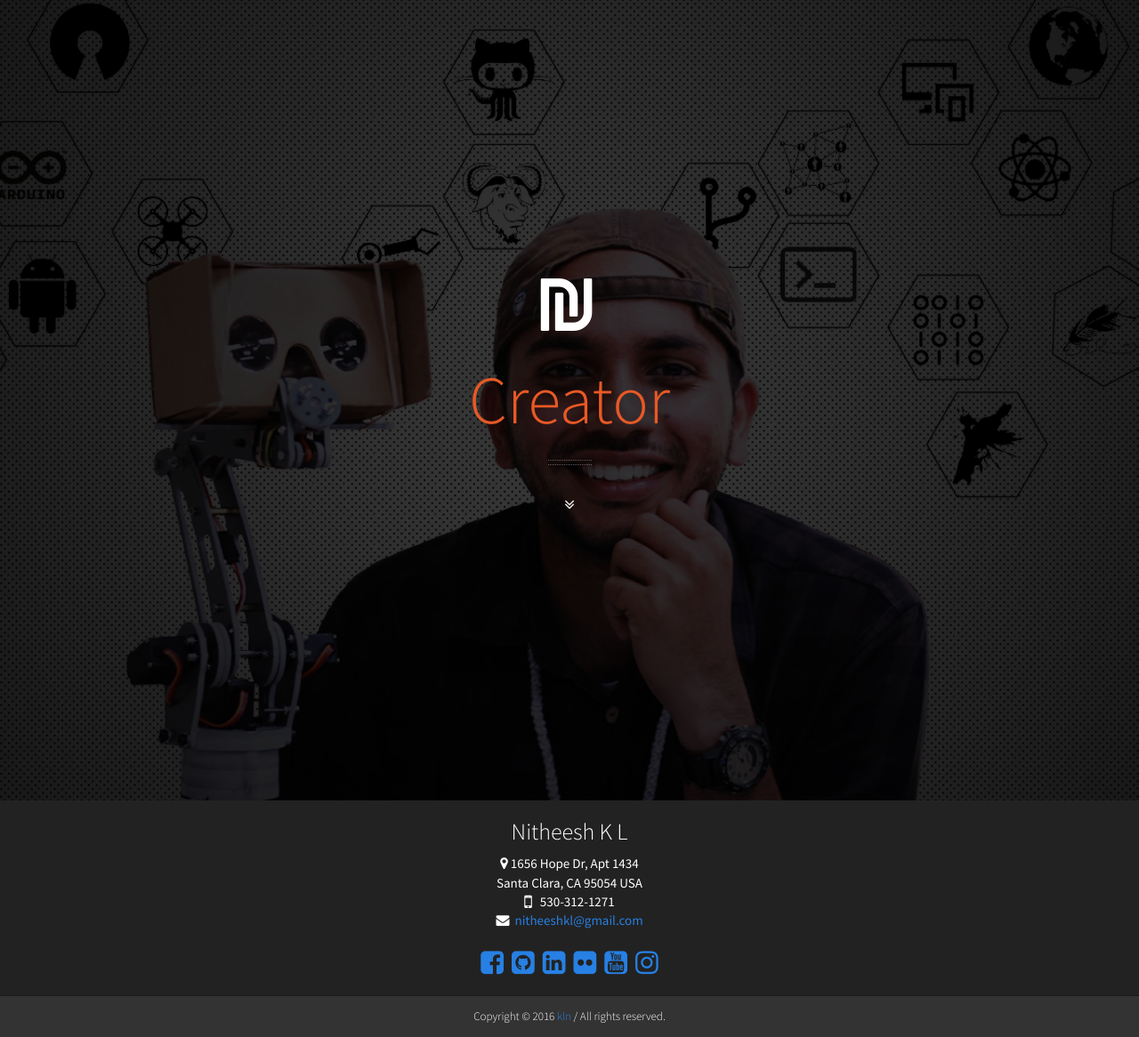
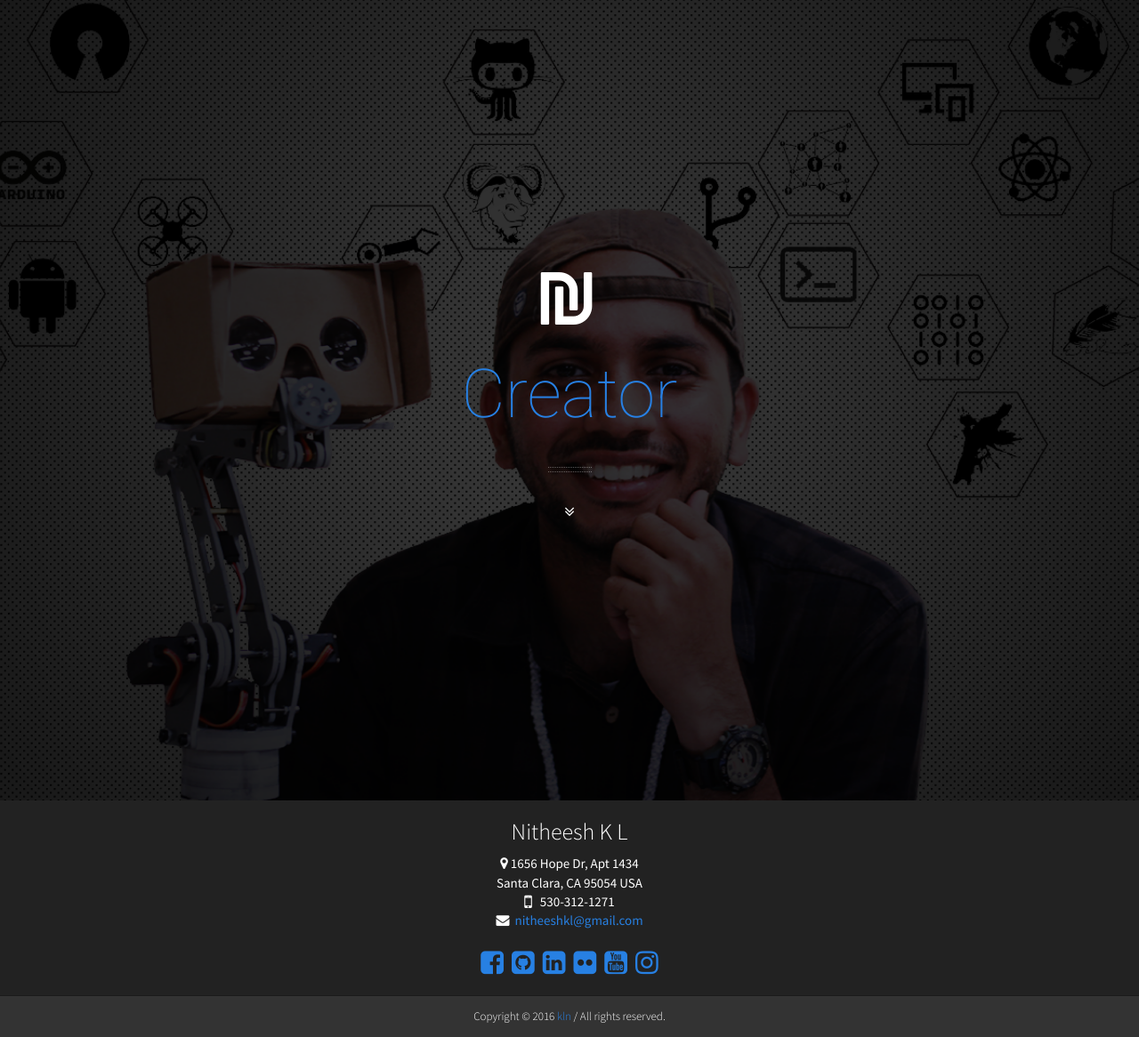
Before and after one commit to nitheeshkl/nitheeshkl.github.io, a Jekyll site: the page built from _pages/02_splash.md, in a window 1280 px wide. Shown: the whole page at 89% size. Built offline with Jekyll 4.4.1, drawn with Linux system fonts in a browser that asks for light colours; nearby versions of some CDN libraries; some web fonts are replaced.

Commit message:
update splash page ticker fonts

```diff
--- a/_includes/head.html
+++ b/_includes/head.html
@@ -9,4 +9,6 @@
 	<link rel="canonical" href="{{ page.url | replace:'index.html','' | prepend: site.baseurl | prepend: site.url }}">
 	<link href='https://fonts.googleapis.com/css?family=Open+Sans:400,300,700,800,600' rel='stylesheet' type='text/css'>
 	<link href='https://fonts.googleapis.com/css?family=Muli:400,300' rel='stylesheet' type='text/css'>
+	<link href="https://fonts.googleapis.com/css?family=Roboto:100" rel="stylesheet">
+	<link href="https://fonts.googleapis.com/css?family=Tangerine" rel="stylesheet">
 </head>
--- a/_pages/02_splash.md
+++ b/_pages/02_splash.md
@@ -8,7 +8,7 @@
     ticker:
         - Engineer
         - Creator
-        - Artist
+        - "<span style='font-family: Tangerine, cursive; font-size: 90px;'>Artist</span>"
         - Traveller
         - Sportsman
 ---
--- a/assets/_sass/_custom_styles.scss
+++ b/assets/_sass/_custom_styles.scss
@@ -69,8 +69,10 @@
 }
 
 #intro .intro-body .brand-heading {
-    color: #E75926;
-    /* text-shadow: 2px 2px #a13e1a; */
+    color: $brand-primary;
+    font-family: 'Roboto', sans-serif;
+    /*color: #E75926;
+    text-shadow: 2px 2px #a13e1a; */
 }
 
 #intro .intro-body .intro-text {
```
